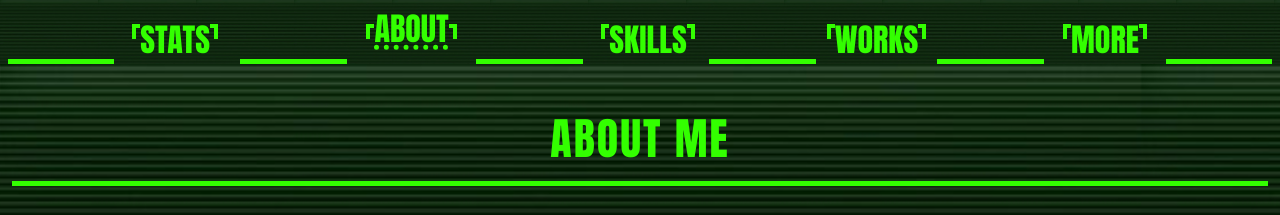
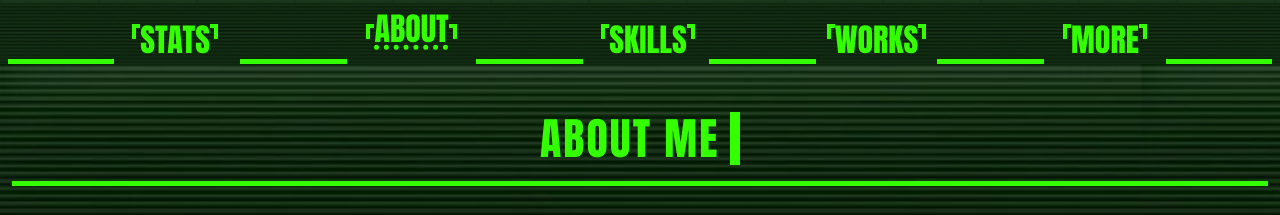
Before and after one commit to EricTimRussell/Portfolio, a Vue app: page /about in a window 1280 px wide. Shown: the top 215 px of the page. Built offline with nearby package versions, Linux system fonts and the light colour scheme.

Commit message:
typewriter anim timing

```diff
--- a/src/components/AboutComponent.vue
+++ b/src/components/AboutComponent.vue
@@ -2,7 +2,7 @@
   <section id="about" class="container-fluid">
     <div class="row mobile justify-content-center">
       <div class="col-12 d-flex flex-column align-items-center">
-        <h2 class="text-retro fs-xl d-flex letter-space">ABOUT ME</h2>
+        <h2 class="text-retro fs-xl d-flex letter-space about-title anim-typewriter">ABOUT ME</h2>
         <span class="divider"></span>
       </div>
       <div class="col-md-4 col-sm-12 d-flex flex-column align-items-center pt-5 fade-in">
@@ -40,6 +40,37 @@ export default {
 </script>
 
 <style scoped>
+.about-title {
+  white-space: nowrap;
+  overflow: hidden;
+}
+
+/* Animation */
+.anim-typewriter {
+  animation: typewriter 1.5s 1 normal both,
+    blinkTextCursor 500ms infinite normal;
+}
+
+@keyframes typewriter {
+  from {
+    width: 0;
+  }
+
+  to {
+    width: 12.5rem;
+  }
+}
+
+@keyframes blinkTextCursor {
+  from {
+    border-right: #33ff00 10px solid;
+  }
+
+  to {
+    border-right: transparent;
+  }
+}
+
 .code-works-logo {
   box-shadow: #33ff00 5px 5px 5px 0px, #33ff00 0px 0px 5px 5px;
   background: linear-gradient(#33ff003e, #33ff003e);
--- a/src/components/HeroComponent.vue
+++ b/src/components/HeroComponent.vue
@@ -61,7 +61,7 @@ export default {
 
 /* Animation */
 .anim-typewriter-name {
-  animation: typewriter-name 1s 1s normal both,
+  animation: typewriter-name 1.5s normal both,
     blinkTextCursor 500ms 6 normal;
 }
 
@@ -87,8 +87,8 @@ export default {
 }
 
 .anim-typewriter-title {
-  animation: typewriter-title 1.5s 4s normal both,
-    blinkTextCursor 500ms 3.2s 8;
+  animation: typewriter-title 1.5s 3s normal both,
+    blinkTextCursor 500ms 2.8s 9;
 }
 
 @keyframes typewriter-title {
@@ -113,7 +113,7 @@ export default {
 
 .anim-typewriter-motto {
   animation: typewriter-motto 3s 8s normal both,
-    blinkTextCursor 500ms 7s 10;
+    blinkTextCursor 500ms 7.2s 10;
 }
 
 @keyframes typewriter-motto {
```
